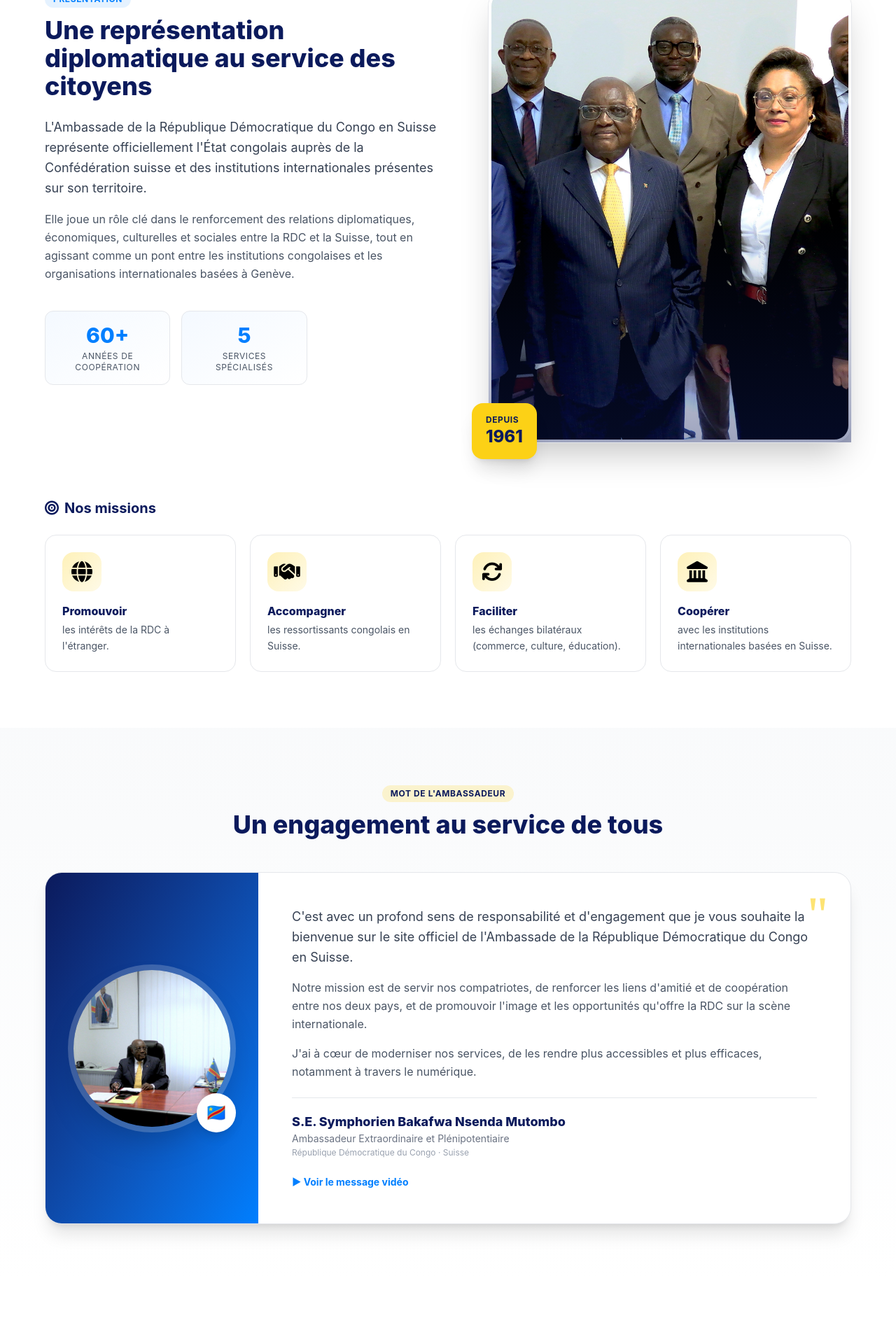
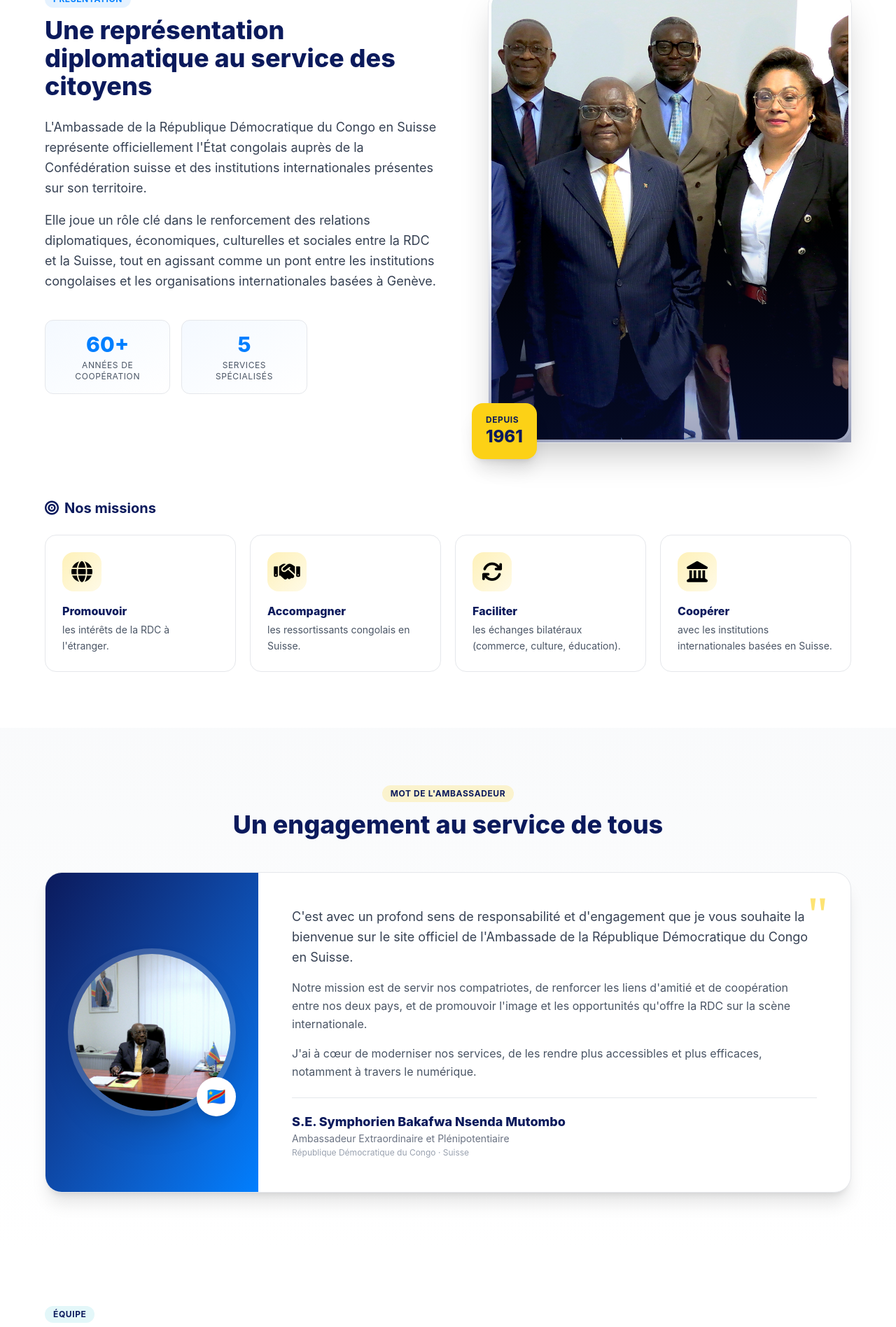
Before and after one commit to ibosgnv/amba_berne_front, an Angular app: page /a-propos in a window 1280 px wide. Shown: the part 704-2600 px from the top of the page at 70% size. Built offline with nearby package versions, Linux system fonts and the light colour scheme; no server answers.

Commit message:
Removal of videos and change the font family height

```diff
--- a/src/components/apropos/ambassadeur/ambassadeur.component.html
+++ b/src/components/apropos/ambassadeur/ambassadeur.component.html
@@ -45,10 +45,10 @@
           <div class="text-xs text-gray-400 mt-0.5">République Démocratique du Congo · Suisse</div>
         </div>
 
-        <a href="https://youtu.be/zqxL6SRkVX0" target="_blank" rel="noopener"
+        <!--<a href="https://youtu.be/zqxL6SRkVX0" target="_blank" rel="noopener"
            class="mt-6 inline-flex items-center gap-2 text-sm font-bold text-[#007FFF] hover:text-[#0b1a5c] transition">
           ▶ Voir le message vidéo
-        </a>
+          </a> /*TODO: La vidéo sera ajoutéee plus tard*/ -->
       </div>
     </div>
   </div>
--- a/src/components/apropos/presentation/presentation.component.html
+++ b/src/components/apropos/presentation/presentation.component.html
@@ -15,7 +15,7 @@
           l'État congolais auprès de la Confédération suisse et des institutions internationales
           présentes sur son territoire.
         </p>
-        <p class="text-gray-600 leading-relaxed">
+        <p class="text-gray-700 text-lg leading-relaxed">
           Elle joue un rôle clé dans le renforcement des relations diplomatiques, économiques,
           culturelles et sociales entre la RDC et la Suisse, tout en agissant comme un pont entre
           les institutions congolaises et les organisations internationales basées à Genève.
```
